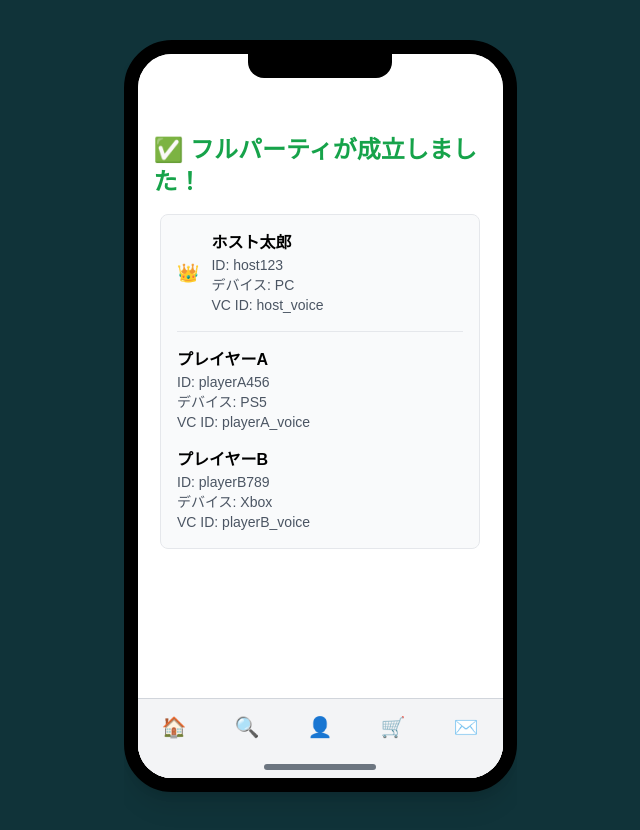
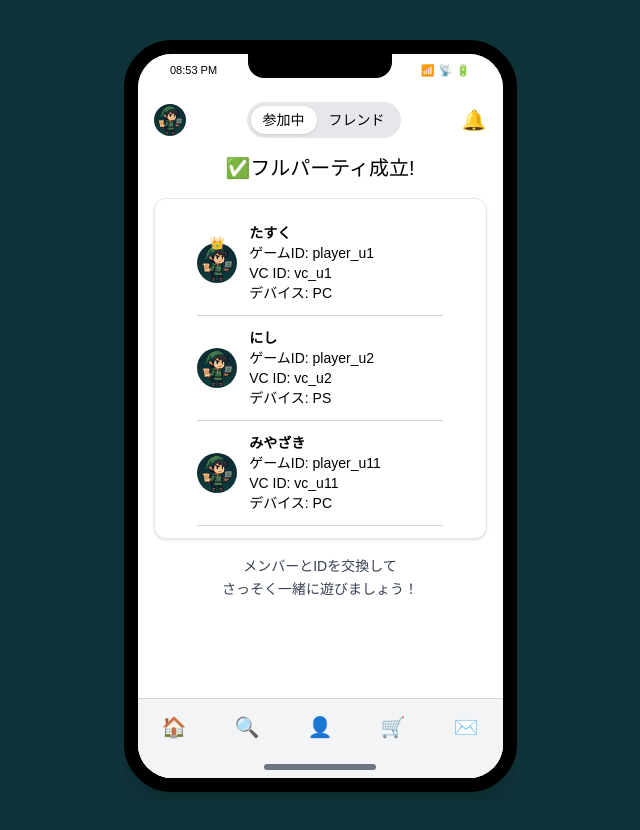
Before and after one commit to fullparty-dev/fullparty_app, a Next.js app: page /party/home/success in a window 1280 px wide. Shown: the top 830 px of the page, without its empty margins (320-960 px from the left). After the commit the page ends 800 px from the top, so only its background shows below. Built offline with nearby package versions, Linux system fonts and the light colour scheme.

Commit message:
fix: adjust host crown position above avatar and finalize success page layout

```diff
--- a/src/app/party/home/success/page.tsx
+++ b/src/app/party/home/success/page.tsx
@@ -1,47 +1,63 @@
+"use client";
+
+import SmartphoneFrame from "@/components/SmartphoneFrame";
 import SmartphoneWrapper from "@/components/SmartphoneWrapper";
-import SmartphoneFrame from "@/components/SmartphoneFrame";
 import BottomNav from "@/components/BottomNav";
 
-export default function PartySuccessPage() {
+import { PartyCard } from "@/components/PartyCard";
+import { mockParties } from "@/lib/mockData";
+
+export default function PartyPage() {
   return (
+    <main className="min-h-screen bg-primary px-4 flex flex-col items-center justify-center">
       <SmartphoneWrapper>
         <SmartphoneFrame>
-        <main className="min-h-screen bg-white text-black flex flex-col items-center justify-start py-10 px-4 mt-10">
-          <h1 className="text-2xl font-bold text-green-600 mb-4">✅ フルパーティが成立しました！</h1>
-          <div className="w-full max-w-xs border rounded-lg p-4 bg-gray-50 space-y-4">
-            {/* Host */}
-            <div className="flex items-center space-x-3">
-              <span className="text-lg">👑</span>
-              <div className="flex-1">
-                <p className="font-bold">ホスト太郎</p>
-                <p className="text-sm text-gray-600">ID: host123</p>
-                <p className="text-sm text-gray-600">デバイス: PC</p>
-                <p className="text-sm text-gray-600">VC ID: host_voice</p>
+          <div className="steps p-4 pb-[56px] overflow-y-auto max-h-full">
+            <div className="flex items-center justify-between mb-4">
+              <img src="/avatar.png" alt="My Icon" className="w-8 h-8 rounded-full" />
+              <div className="flex bg-gray-200 rounded-full p-1 text-sm font-medium">
+                <button className="px-3 py-1 rounded-full bg-white shadow text-black">参加中</button>
+                <button className="px-3 py-1 rounded-full text-black">フレンド</button>
+              </div>
+              <button className="text-xl">🔔</button>
+            </div>
+            {/* フルパーティ成立セクション */}
+            <h2 className="text-black text-xl mb-4 text-center">✅フルパーティ成立!</h2>
+            <div className="border border-gray-200 rounded-xl p-3 mb-4 shadow bg-white text-black w-full max-w-xl text-sm">
+              {mockParties[0].members.map((member) => (
+                <div key={member.id} className="flex items-center border-b border-gray-300 py-3 space-x-3 text-black w-[80%] mx-auto">
+                  <div className="relative w-10 h-10">
+                    <img src={member.avatarUrl} alt={member.name} className="w-10 h-10 rounded-full" />
+                    {member.isHost && (
+                      <span className="absolute -top-2 left-1/2 transform -translate-x-1/2 text-xs">👑</span>
+                    )}
+                  </div>
+                  <div className="flex flex-col text-sm">
+                    <span className="font-semibold">{member.name}</span>
+                    <span>ゲームID: player_{member.id}</span>
+                    <span>VC ID: vc_{member.id}</span>
+                    <span>デバイス: {member.device.toUpperCase()}</span>
                   </div>
                 </div>
-            <hr />
-            {/* Member 1 */}
-            <div className="flex items-center space-x-3">
-              <div className="flex-1">
-                <p className="font-bold">プレイヤーA</p>
-                <p className="text-sm text-gray-600">ID: playerA456</p>
-                <p className="text-sm text-gray-600">デバイス: PS5</p>
-                <p className="text-sm text-gray-600">VC ID: playerA_voice</p>
-              </div>
-            </div>
-            {/* Member 2 */}
-            <div className="flex items-center space-x-3">
-              <div className="flex-1">
-                <p className="font-bold">プレイヤーB</p>
-                <p className="text-sm text-gray-600">ID: playerB789</p>
-                <p className="text-sm text-gray-600">デバイス: Xbox</p>
-                <p className="text-sm text-gray-600">VC ID: playerB_voice</p>
+              ))}
+              <div className="flex items-center border-b border-gray-300 py-3 space-x-3 text-black w-[80%] mx-auto">
+                <img src="/avatar.png" alt="みやざき" className="w-10 h-10 rounded-full" />
+                <div className="flex flex-col text-sm">
+                  <span className="font-semibold">みやざき</span>
+                  <span>ゲームID: player_u11</span>
+                  <span>VC ID: vc_u11</span>
+                  <span>デバイス: PC</span>
                 </div>
               </div>
             </div>
-        </main>
+            <p className="text-sm text-gray-700 text-center mt-4 leading-relaxed">
+              メンバーとIDを交換して<br />
+              さっそく一緒に遊びましょう！
+            </p>
+          </div>
           <BottomNav />
         </SmartphoneFrame>
       </SmartphoneWrapper>
+    </main>
   );
 }
--- a/src/app/party/search/page.tsx
+++ b/src/app/party/search/page.tsx
@@ -1,6 +1,7 @@
 "use client";
 
 import { useRouter } from "next/navigation";
+import { useState } from "react";
 import SmartphoneFrame from "@/components/SmartphoneFrame";
 import SmartphoneWrapper from "@/components/SmartphoneWrapper";
 import { mockParties } from "@/lib/mockData";
@@ -11,6 +12,7 @@ import BottomNav from "@/components/BottomNav";
 export default function PartySearchPage() {
   const mode = useModeStore((state) => state.selectedMode);
   const router = useRouter();
+  const [selectedCategory, setSelectedCategory] = useState("カジュアル");
 
   return (
     <SmartphoneWrapper>
@@ -18,15 +20,23 @@ export default function PartySearchPage() {
         <div className="h-[852px] relative bg-white flex flex-col overflow-hidden">
           {/* 上部ヘッダー */}
           <div className="p-3 border-b border-gray-300 text-sm text-gray-800 font-medium">
-            <div className="flex justify-between items-center mb-2">
-              <span>21:00 開始予定</span>
+            <div className="flex justify-between items-center mb-2 relative">
+              <span>開始 20:00</span>
+              <button className="absolute left-1/2 -translate-x-1/2 text-sm font-semibold text-gray-800 border border-gray-300 rounded px-2 py-0.5 bg-white shadow-sm hover:bg-gray-50">
+                APEX ⌄
+              </button>
               <button className="px-2 py-1 text-xs border rounded">フィルター</button>
             </div>
             <div className="flex bg-gray-200 rounded-full overflow-hidden">
               {["カジュアル", "ランク", "その他"].map((label) => (
                 <button
                   key={label}
-                  className="w-1/3 py-1 text-xs bg-white text-gray-800"
+                  onClick={() => setSelectedCategory(label)}
+                  className={`w-1/3 py-1 text-xs ${
+                    selectedCategory === label
+                      ? "bg-white text-gray-800 border-b-2 border-primary"
+                      : "text-gray-500"
+                  }`}
                 >
                   {label}
                 </button>
@@ -35,17 +45,26 @@ export default function PartySearchPage() {
           </div>
 
           {/* カード一覧 */}
-          <div className="flex-1 overflow-y-auto px-2 py-2 space-y-2">
+          <div className="flex-1 overflow-y-auto px-2 py-2 space-y-2 pb-28">
             {mockParties
-              .filter((p) => p.type === mode)
+              .filter((p) => {
+                const categoryMap = {
+                  "カジュアル": "casual",
+                  "ランク": "rank",
+                  "その他": "other"
+                };
+                return p.type === categoryMap[selectedCategory];
+              })
               .map((party) => (
-                <PartyCard key={party.id} party={party} />
+                <PartyCard key={party.id} party={party} showJoinButton />
               ))}
           </div>
 
           {/* 投稿ボタン */}
-          <div className="absolute bottom-16 right-4">
-            <button className="text-3xl bg-primary text-white rounded-full w-12 h-12 shadow-md">+</button>
+          <div className="absolute bottom-24 right-4">
+            <button className="text-3xl bg-primary text-white rounded-full w-12 h-12 shadow-md flex items-center justify-center leading-none">
+              <span className="-translate-y-0.5 relative">+</span>
+            </button>
           </div>
 
         </div>
--- a/src/components/PartyCard.tsx
+++ b/src/components/PartyCard.tsx
@@ -2,7 +2,7 @@
 import React from 'react';
 import { Party } from '../types';
 
-export const PartyCard = ({ party, isPreview = false }: { party: Party; isPreview?: boolean }) => {
+export const PartyCard = ({ party, isPreview = false, showJoinButton = false }: { party: Party; isPreview?: boolean; showJoinButton?: boolean }) => {
   const emptySlots = party.maxMembers - party.members.length;
 
   return (
@@ -10,6 +10,14 @@ export const PartyCard = ({ party, isPreview = false }: { party: Party; isPrevie
 
       {/* 既存の PartyCard コンテンツ */}
       <div className="border border-gray-200 rounded-xl p-3 mb-4 shadow bg-white text-black w-full max-w-xl text-sm relative">
+
+        {showJoinButton && (
+          <div className="absolute top-2 right-2">
+            <button className="text-xs px-2 py-1 bg-primary text-white rounded shadow-sm hover:opacity-90">
+              参加する
+            </button>
+          </div>
+        )}
 
         {/* Members section with time on the same line */}
         <div className="flex justify-between items-end mt-1">
--- a/src/components/SmartphoneFrame.tsx
+++ b/src/components/SmartphoneFrame.tsx
@@ -20,6 +20,16 @@ export default function SmartphoneFrame({ children }: Props) {
               paddingRight: "env(safe-area-inset-right)",
             }}
           >
+            <div className="h-8 w-full shrink-0 px-4 flex items-center justify-center text-[11px] font-medium text-black">
+              <div className="flex w-full max-w-[300px] items-center justify-between">
+                <span>{new Date().toLocaleTimeString([], { hour: '2-digit', minute: '2-digit' })}</span>
+                <div className="flex items-center space-x-1">
+                  <span>📶</span>
+                  <span>📡</span>
+                  <span>🔋</span>
+                </div>
+              </div>
+            </div>
             {children}
             <div className="absolute bottom-2 left-1/2 -translate-x-1/2 w-28 h-1.5 rounded-full bg-gray-600 opacity-80 z-[60] pointer-events-none" />
           </div>
--- a/src/components/SmartphoneWrapper.tsx
+++ b/src/components/SmartphoneWrapper.tsx
@@ -4,7 +4,7 @@ import { ReactNode } from "react";
 
 export default function SmartphoneWrapper({ children }: { children: ReactNode }) {
   return (
-    <div className="w-full flex justify-center pt-10 sm:pt-10">
+    <div className="w-full flex justify-center pt-10 sm:pt-10 overflow-hidden h-screen">
       <div className="w-[393px] h-[852px]">
         {children}
       </div>
```
Also changed, not shown: public/mockPICTURE.png. Lines whose indentation alone changed are shown as unchanged.
